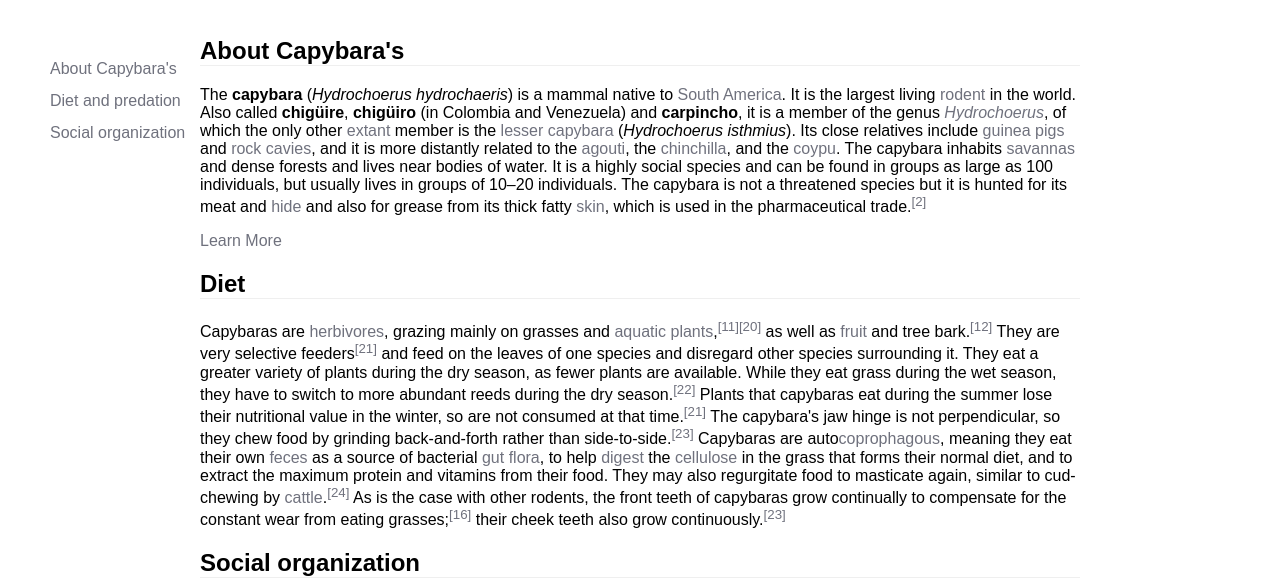
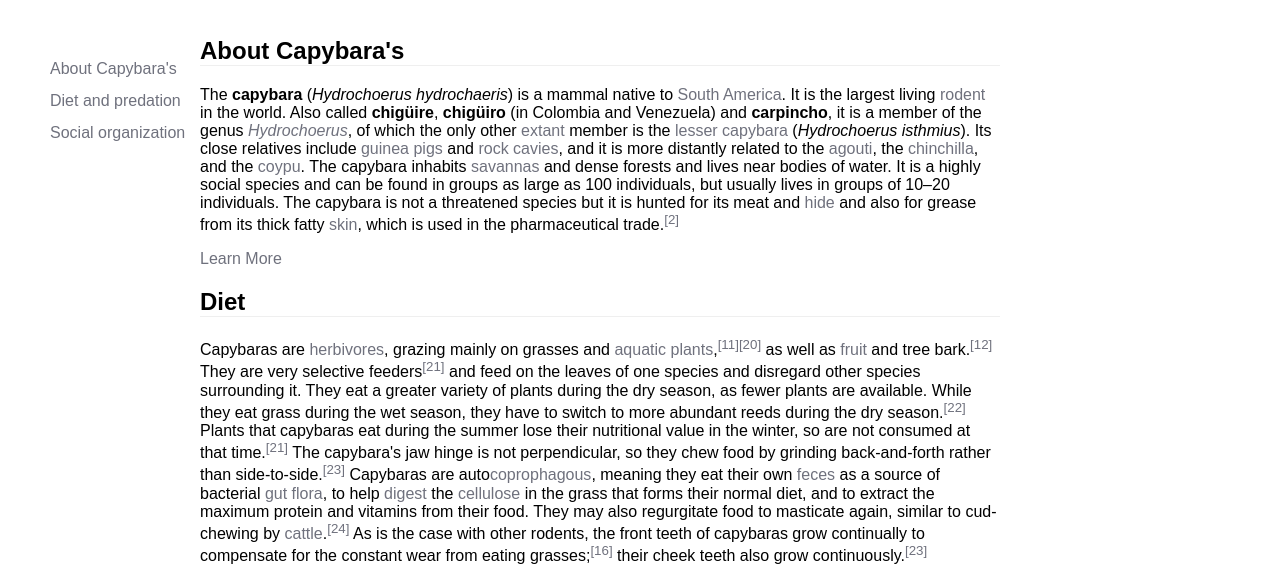
Before and after one commit to DaanPrv/Capybara-Repareren, a plain HTML site: page index.html in a window 1280 px wide. Shown: the part 212-794 px from the top of the page. Drawn offline with Linux system fonts and the light colour scheme.

Commit message:
Pagina breedte aangepast

```diff
--- a/style.css
+++ b/style.css
@@ -47,6 +47,7 @@ html, body {
 .page-content {
    margin-left: 200px;
     margin-right: 200px;
+  Width:800px;
 }
 
 
```
